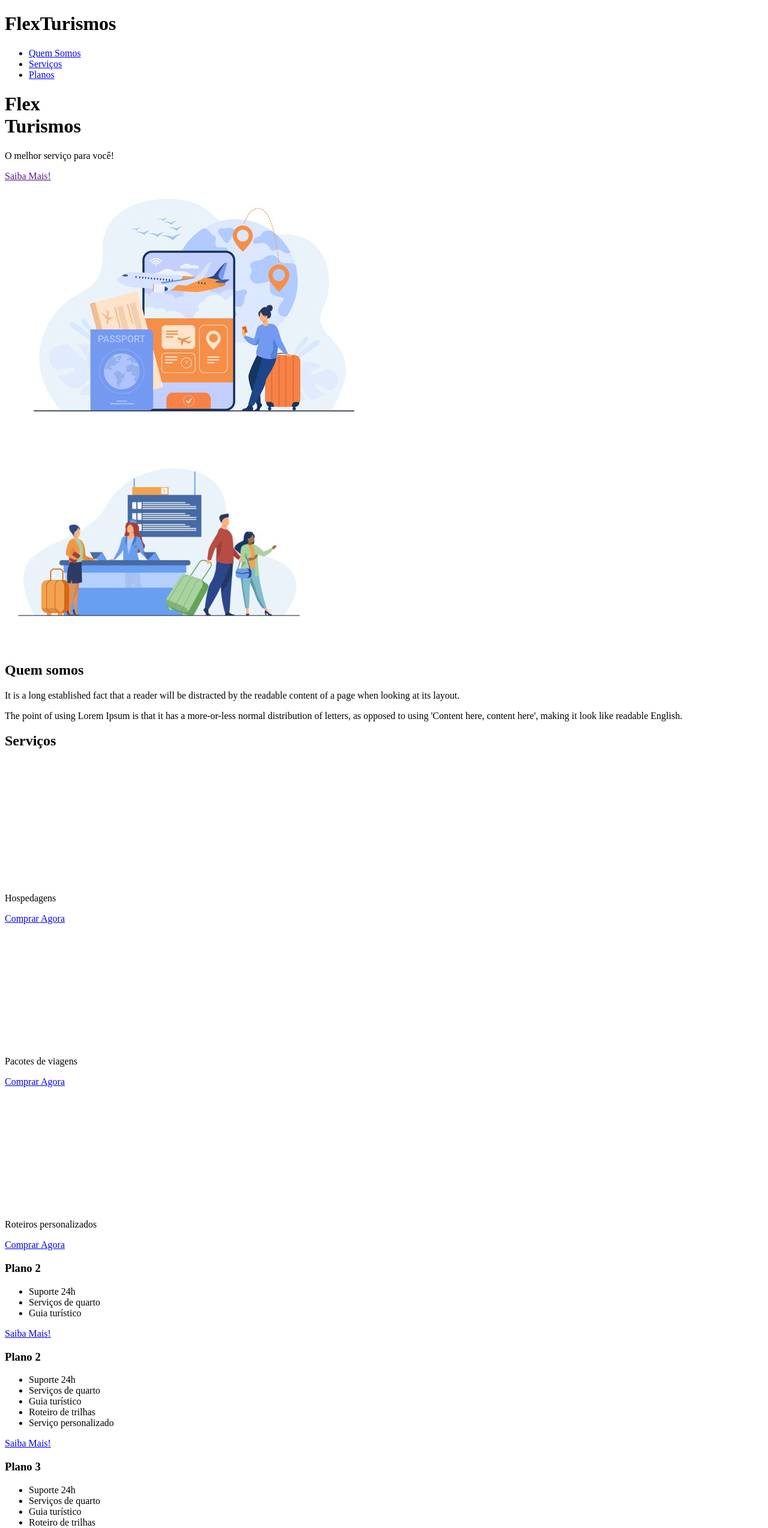
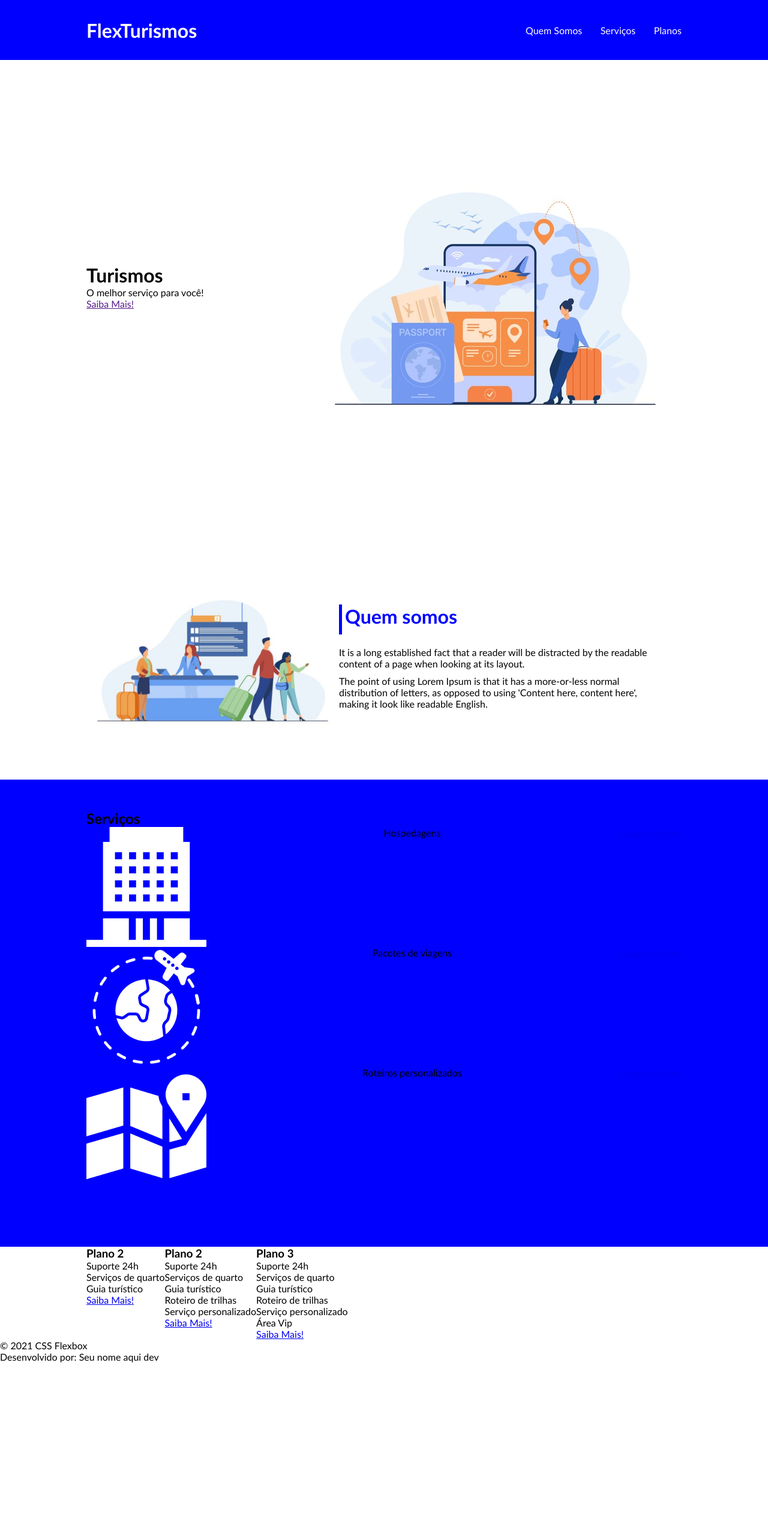
Before and after one commit to Rodrigo667k/BootCamp-Santander, a plain HTML site: page project-flexbox-dio-master/project-flexbox-dio-master/flex-projeto/index.html in a window 1280 px wide. Shown: the top 2548 px of the page at 60% size. After the commit the page ends 2272 px from the top, so only its background shows below. Drawn offline with Linux system fonts and the light colour scheme.

Commit message:
flex box

```diff
--- a/project-flexbox-dio-master/project-flexbox-dio-master/flex-projeto/index.html
+++ b/project-flexbox-dio-master/project-flexbox-dio-master/flex-projeto/index.html
@@ -8,17 +8,20 @@
 </head>
 <body>
     <header>
-        <h1>FlexTurismos</h1>
-        <ul>
+        <div class="flex-container menu">
+            <div><h1>FlexTurismos</h1></div>
+        <ul class="list-items">
             <li><a href="#quem-somos">Quem Somos</a></li>
             <li><a href="#servicos">Serviços</a></li>
             <li><a href="#planos">Planos</a></li>
+        </div>
         </ul>
+
     </header>
 
-    <div>
-        <div>
-            <h1>Flex <br>Turismos</h1>
+    <div class="flex-container apresentacao">
+        <div class="texto-aprentacao">
+            <h1><br>Turismos</h1>
             <p>O melhor serviço para você!</p>
             <a href="">Saiba Mais!</a>
         </div>
@@ -28,37 +31,35 @@
         </div>
     </div>
 
-    <div>
-        <div>
-            <img src="./images/1-quem-somos.png" alt="balcão de atendimento">
-        </div>
-
+    <div class="flex-container " id="quem-somos">
         <div>
             <h2>Quem somos</h2>
             <p>It is a long established fact that a reader will be distracted by the readable content of a page when looking at its layout. </p>
             <p>The point of using Lorem Ipsum is that it has a more-or-less normal distribution of letters, as opposed to using 'Content here, content here', making it look like readable English.</p>
         </div>
+        <div>
+            <img src="./images/1-quem-somos.png" alt="balcão de atendimento">
+        </div>
     </div>
 
-    <div>
-        <div>
-            <h2>Serviços</h2>
-        </div>
-
-        <div>
-            <div>
-                <div><img src="./images/icon-2.png" alt="hospedagens"></div>
+    <div class="container-externo">
+        <div class="flex-container" id="servicos">
+            <div >
+                <h2>Serviços</h2>
+            </div>
+            <div class="list-servicos">
+                <div ><img src="./images/icon-2.png" alt="hospedagens"></div>
                 <p>Hospedagens</p>
                 <a href="#">Comprar Agora</a>
             </div>
 
-            <div>
+            <div class="list-servicos">
                <div><img src="./images/icon-1.png" alt="pacote de viagens"></div>
                <p>Pacotes de viagens</p>
                <a href="#">Comprar Agora</a>
             </div>
 
-            <div>
+            <div class="list-servicos">
                 <div><img src="./images/icon-3.png" alt="roteiros personalizados"></div>
                 <p>Roteiros personalizados</p>
                 <a href="#">Comprar Agora</a>
@@ -67,9 +68,9 @@
         </div>
     </div>
 
-    <div>
+    <div class="flex-container" id="planos">
 
-        <div>
+        <div class="item-planos">
             <h3>Plano 2</h3>
             <ul>
                 <li>Suporte 24h</li>
@@ -79,7 +80,7 @@
             <a href="#">Saiba Mais!</a>
         </div>
 
-        <div>
+        <div class="item-planos">
             <h3>Plano 2</h3>
             <ul>
                 <li>Suporte 24h</li>
@@ -91,7 +92,7 @@
             <a href="#">Saiba Mais!</a>
         </div>
 
-        <div>
+        <div class="item-planos">
             <h3>Plano 3</h3>
             <ul>
                 <li>Suporte 24h</li>
@@ -105,7 +106,7 @@
         </div>
     </div>
 
-    <footer>
+    <footer class="item-planos">
         <p>&copy; 2021 CSS Flexbox</p>
         <p>Desenvolvido por: Seu nome aqui dev</p>
     </footer>
--- a/project-flexbox-dio-master/project-flexbox-dio-master/flex-projeto/style.css
+++ b/project-flexbox-dio-master/project-flexbox-dio-master/flex-projeto/style.css
@@ -0,0 +1,167 @@
+*{
+    margin: 0;
+    padding: 0;
+    font-family: 'Gill Sans', 'Gill Sans MT', Calibri, 'Trebuchet MS', sans-serif
+
+}
+ul{
+    list-style: none;
+    margin: 0;
+    padding: 0;
+}
+
+ul li a{
+    text-decoration: none;
+}
+div img{
+    display: block;
+    width: 100%;
+}
+
+.flex-container{
+    display: flex;
+    max-width: 992px;
+    margin: auto;
+    width: 100%;
+}
+
+header{
+    background-color: blue;
+    height: 100px;
+    display: flex;
+    align-items: center;
+    color: #fff;
+}
+
+header .list-items{
+    display: flex;
+    max-width: 260px;
+    width: 100%;
+    justify-content: space-between;
+    align-items: center;
+
+}
+
+.list-items li a {
+    color: #fff;
+}
+header .menu{
+    justify-content: space-between;
+}
+
+.apresentacao{
+    height: 100vh;
+    align-items: center;
+    justify-content: space-between;
+}
+.apresentacao .texto-aprentacao{
+    min-height: 200px;
+}
+
+.texto-apresentacao h1{
+    color: blue;
+    font-size: 48px;
+    margin-bottom: 10px;
+}
+
+.texto-apresentacao a{
+    background-color: blue;
+    color: #fff;
+    text-align: center;
+    border-radius: 30px;
+    width: 220px;
+    display: block;
+    text-decoration: none;
+    height: 50px;
+    line-height: 50px;
+    margin-top: 10px;
+    margin-bottom: 10px;
+}
+
+#quem-somos{
+    flex-direction: row-reverse;
+    height: 50vh;
+    align-items: center;
+    justify-content: space-between;
+}
+
+#quem-somos h2{
+    font-size: 32px;
+    color: blue;
+    display: flex;
+    margin-bottom: 20px;
+}
+#quem-somos h2::before{
+    content: "";
+    height: 50px;
+    width: 5px;
+    margin-right: 5px;
+    background-color: blue;
+    position: relative;
+}
+
+#quem-somos p{
+    margin-bottom: 10px;
+    width: 90%;
+
+}
+
+#quem-somos img{
+    min-width: 421px;
+
+}
+
+.container-externo{
+    background-color: blue;
+    width: 100%;
+
+}
+
+#servicos{
+    flex-direction: column;
+    padding-top: 50px;
+    padding-bottom: 100px;
+
+}
+
+#servico h2{
+
+    color: #fff;
+    font-size: 32px;
+    margin-bottom: 20px;
+}
+.list-servicos{
+    display: flex;
+    justify-content: space-between;
+
+}
+.list-servicos .item-servicos{
+    text-align: center;
+}
+
+.item-servicos a{
+    width: 220px;
+    background-color: #fff;
+    border-radius: 30px;
+    height: 50px;
+    text-align: center;
+    margin: 20px;
+    line-height: 50px;
+    padding: 10px 0;
+    color: blue;
+    font-size: 12px;
+    text-decoration: none;
+    font-weight: 700;
+}
+.item-servicos p{
+    font-weight: 700;
+    font-size: 18px;
+    color: #fff;
+    margin-top: 20px;
+
+}
+
+.item-servicos img{
+    width: 80%;
+    margin: auto;
+}
```
